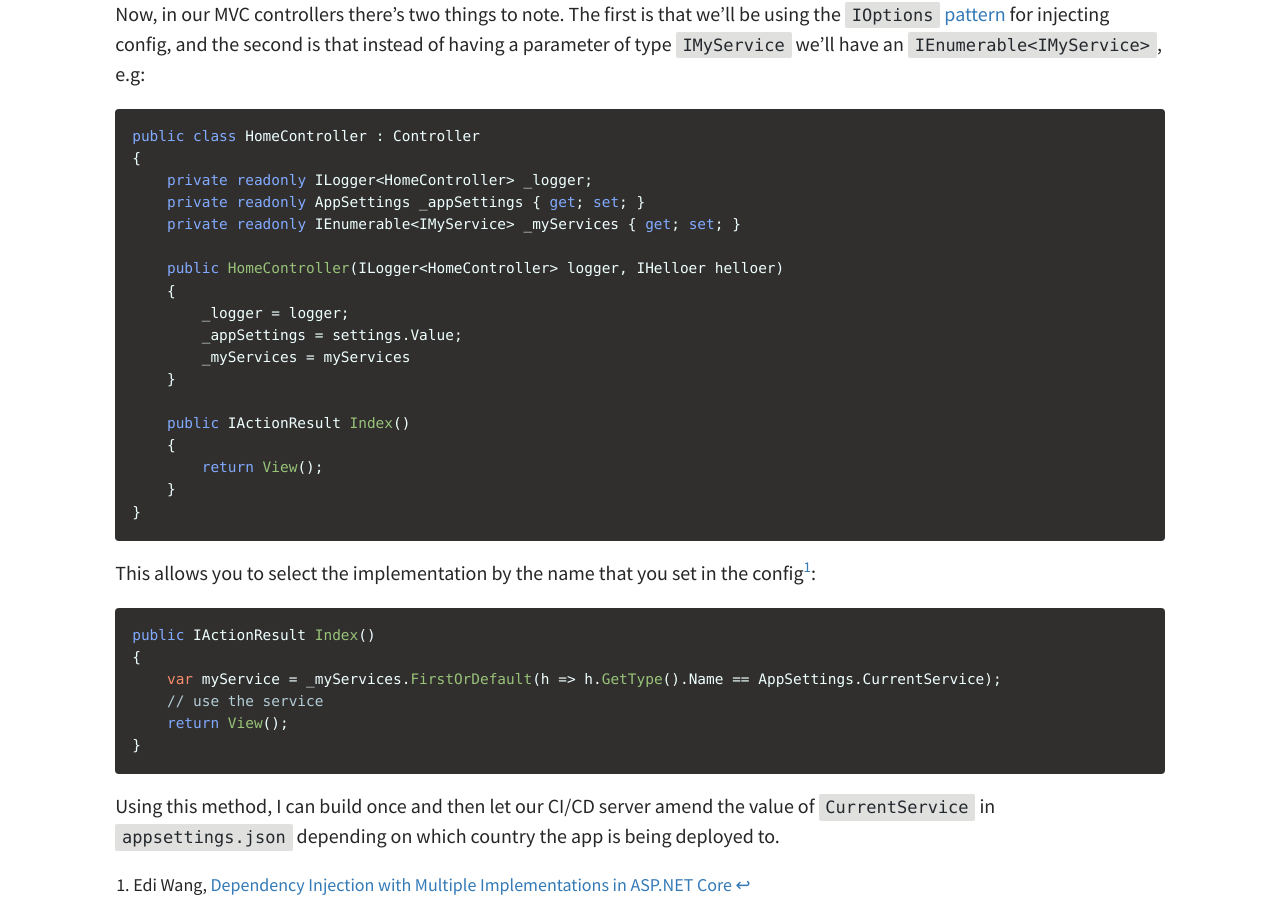
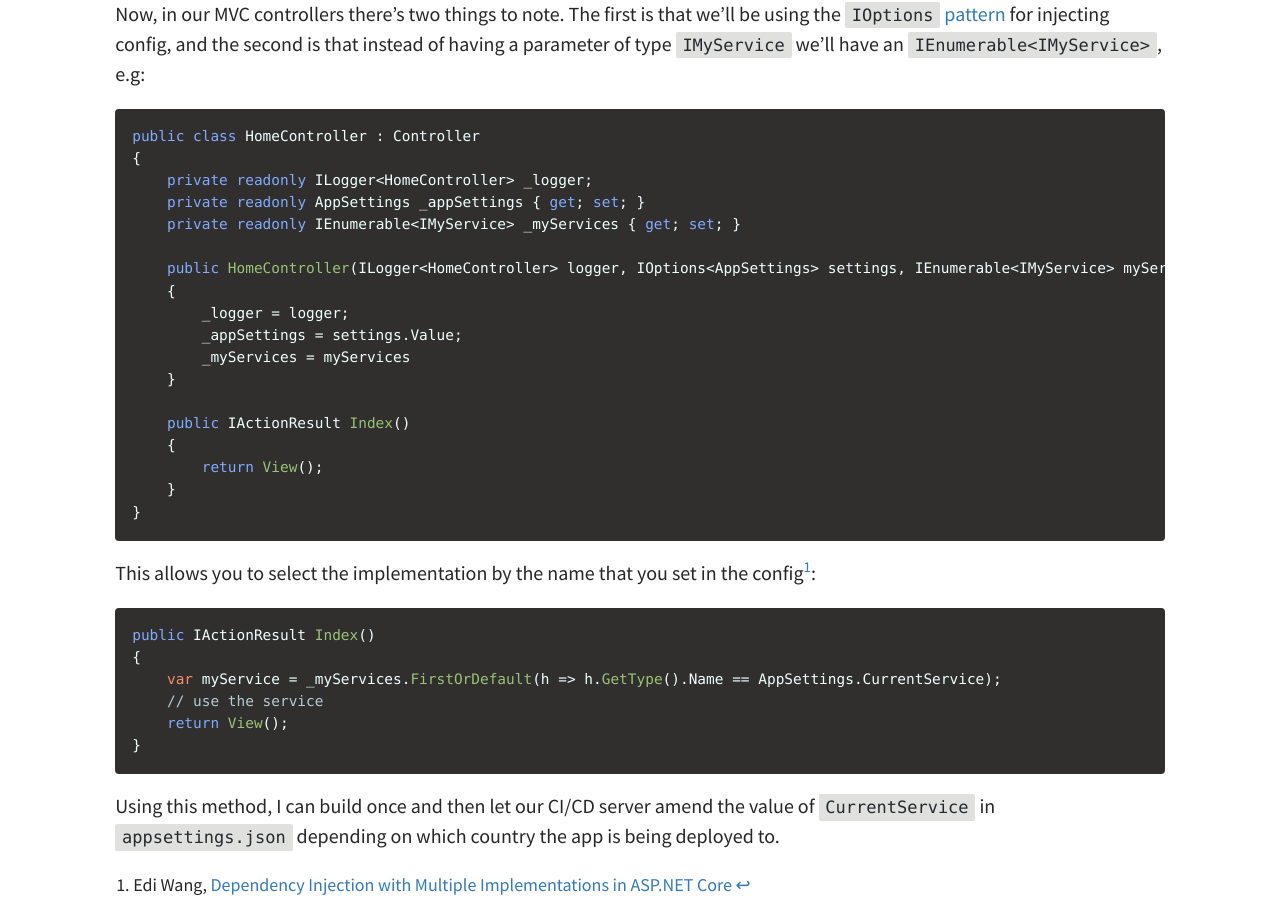
Before and after one commit to axhussain/axhussain.github.io, a Jekyll site: the page built from _posts/2021-01-18-di-how-to-handle-multiple-implementations.md, in a window 1280 px wide and 900 px high, scrolled down 3481 px. Built offline with Jekyll 4.4.1, drawn with Linux system fonts in a browser that asks for light colours; comment, search, counter and statistics services are not loaded.

Commit message:
Fix typo

```diff
--- a/_posts/2021-01-18-di-how-to-handle-multiple-implementations.md
+++ b/_posts/2021-01-18-di-how-to-handle-multiple-implementations.md
@@ -137,7 +137,7 @@ public class HomeController : Controller
     private readonly AppSettings _appSettings { get; set; }
     private readonly IEnumerable<IMyService> _myServices { get; set; }
 
-    public HomeController(ILogger<HomeController> logger, IHelloer helloer)
+    public HomeController(ILogger<HomeController> logger, IOptions<AppSettings> settings, IEnumerable<IMyService> myServices)
     {
         _logger = logger;
         _appSettings = settings.Value;
```
